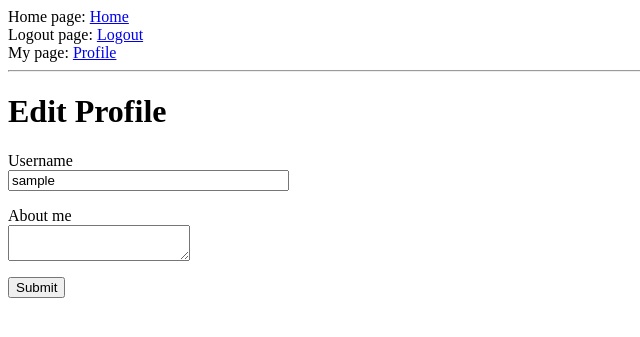
After one commit to ogurliev02/2R2_group, a Flask app: page /edit_profile in a window 1280 px wide. The commit adds this page. Shown: the top 337 px of the page, without its empty margins (0-640 px from the left). Run offline with Flask 2, Linux system fonts and the light colour scheme; the visitor is signed in with stand-in values (Sample User, id 1); data comes from the database, SQL or seed files in the repository; both versions use the stored data as it was after the commit.

Commit message:
add 20.02

```diff
--- a/app/__init__.py
+++ b/app/__init__.py
@@ -3,6 +3,7 @@ from config import Config
 from flask_sqlalchemy import SQLAlchemy
 from flask_migrate import Migrate
 from flask_login import LoginManager
+from flask_avatars import Avatars
 
 app = Flask(__name__)
 app.config.from_object(Config)
@@ -10,5 +11,6 @@ db = SQLAlchemy(app)
 migrate = Migrate(app, db)
 login = LoginManager(app)
 login.login_view = 'login'
+avatars = Avatars(app)
 
-from app import routes, models
+from app import routes, models, forms
--- a/app/forms.py
+++ b/app/forms.py
@@ -1,6 +1,6 @@
 from flask_wtf import FlaskForm
-from wtforms import StringField, PasswordField, BooleanField, SubmitField
-from wtforms.validators import DataRequired, Email, EqualTo, ValidationError
+from wtforms import StringField, PasswordField, BooleanField, SubmitField, TextAreaField
+from wtforms.validators import DataRequired, Email, EqualTo, ValidationError, Length
 from app.models import User
 
 class LoginForm(FlaskForm):
@@ -25,3 +25,8 @@ class RegisterForm(FlaskForm):
         user = User.query.filter_by(email=email.data).first()
         if user is not None:
             raise ValidationError('Такой email занят!')
+
+class EditProfileForm(FlaskForm):
+    username = StringField('Username', validators=[DataRequired()])
+    about_me = TextAreaField('About me', validators=[Length(min=0, max=140)])
+    submit = SubmitField('Submit')
--- a/app/models.py
+++ b/app/models.py
@@ -9,6 +9,8 @@ class User(UserMixin, db.Model):
     email = db.Column(db.String(120), index=True, unique=True)
     password_hash = db.Column(db.String(128))
     posts = db.relationship('Post', backref='author', lazy='dynamic')
+    about_me = db.Column(db.String(140))
+    last_seen = db.Column(db.DateTime, default=datetime.now)
 
     def set_password(self, password):
         self.password_hash = generate_password_hash(password)
--- a/app/routes.py
+++ b/app/routes.py
@@ -1,16 +1,29 @@
 from flask import render_template, flash, redirect, url_for, request
 from app import app, db
-from app.forms import LoginForm, RegisterForm
+from app.forms import LoginForm, RegisterForm, EditProfileForm
 from app.models import User, Post
 from flask_login import current_user, login_user, logout_user, login_required
 from werkzeug.urls import url_parse
+from datetime import datetime
+
+@app.before_request
+def before_request():
+    if current_user.is_authenticated:
+        current_user.last_seen = datetime.utcnow()
+        db.session.commit()
 
 @app.route('/')
 @app.route('/index')
 @login_required
 def index():
-    posts = Post.query.all()
-    return render_template('index.html', title='Post', posts=posts)
+    return render_template('index.html', title='Index')
+
+@app.route('/user/<username>')
+@login_required
+def user(username):
+    user = User.query.filter_by(username=username).first_or_404()
+    user_posts = Post.query.filter_by(author=user)
+    return render_template('user.html', user=user, posts=user_posts)
 
 @app.route('/register', methods=['GET', 'POST'])
 def register():
@@ -45,3 +58,17 @@ def login():
 def logout():
     logout_user()
     return redirect(url_for('login'))
+
+@app.route('/edit_profile', methods=['GET', 'POST'])
+@login_required
+def edit_profile():
+    form = EditProfileForm()
+    if form.validate_on_submit():
+        current_user.username = form.username.data
+        current_user.about_me = form.about_me.data
+        db.session.commit()
+        return redirect(url_for('user', username=current_user.username))
+    elif request.method == 'GET':
+        form.username.data = current_user.username
+        form.about_me.data = current_user.about_me
+    return render_template('edit_profile.html', title='Edit Profile', form=form)
--- a/app/templates/base.html
+++ b/app/templates/base.html
@@ -13,6 +13,7 @@
             <div>Login page: <a href="{{ url_for('login') }}">Login</a></div>
         {% else %}
             <div>Logout page: <a href="{{ url_for('logout') }}">Logout</a></div>
+            <div>My page: <a href="{{ url_for('user', username=current_user.username) }}">Profile</a></div>
         {% endif %}
         <hr>
         {% with messages = get_flashed_messages() %}
--- /dev/null
+++ b/app/templates/edit_profile.html
@@ -0,0 +1,23 @@
+{% extends "base.html" %}
+
+{% block content %}
+    <h1>Edit Profile</h1>
+    <form action="" method="post">
+        {{ form.hidden_tag() }}
+        <p>
+            {{ form.username.label }}<br>
+            {{ form.username(size=32) }}<br>
+            {% for error in form.username.erros %}
+                <span style="color: red;">{{ error }}</span>
+            {% endfor %}
+        </p>
+        <p>
+            {{ form.about_me.label }}<br>
+            {{ form.about_me(size=32) }}<br>
+            {% for error in form.about_me.erros %}
+                <span style="color: red;">{{ error }}</span>
+            {% endfor %}
+        </p>
+        <p>{{ form.submit() }}</p>
+    </form>
+{% endblock %}
```
Also changed, not shown: app/templates/index.html (+1 -8 lines), app/templates/user.html (added, +15 -0 lines), migrations/versions/c00b62f8c913_.py (added, +30 -0 lines), app.db.
